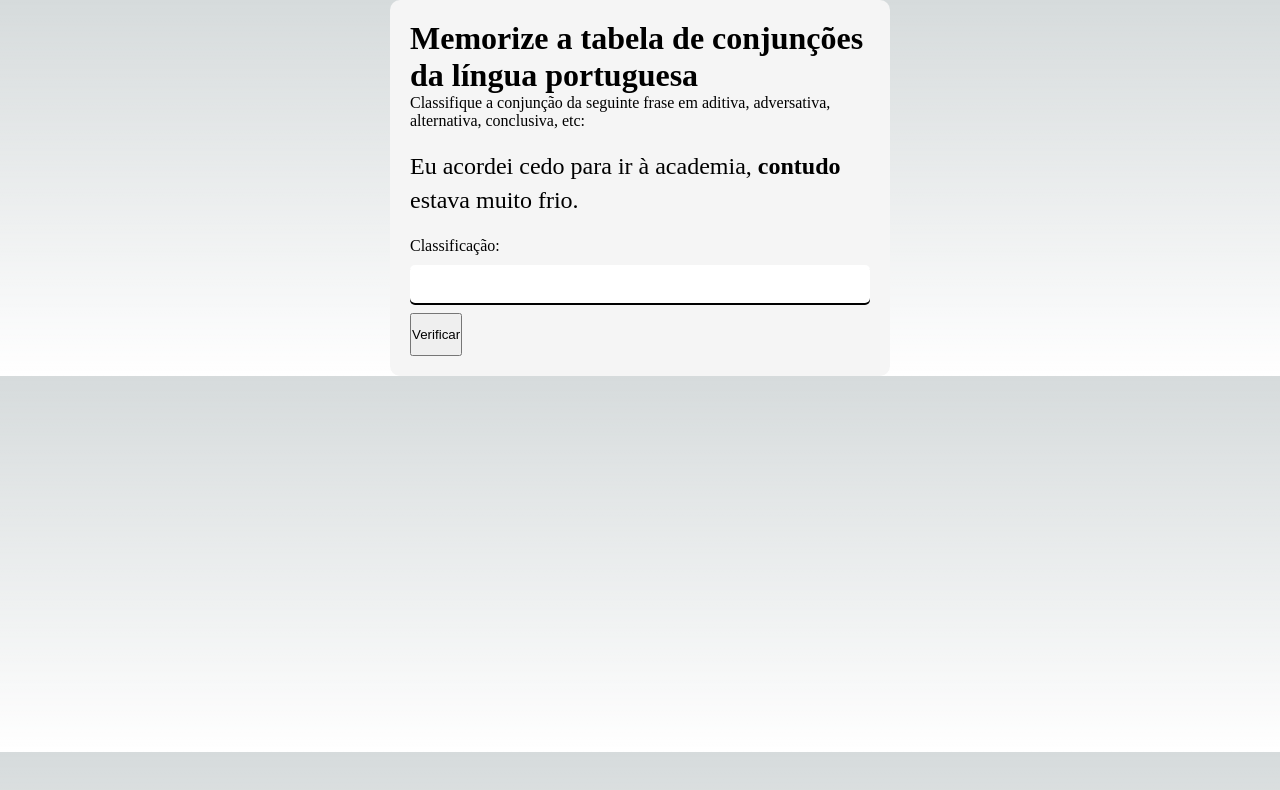
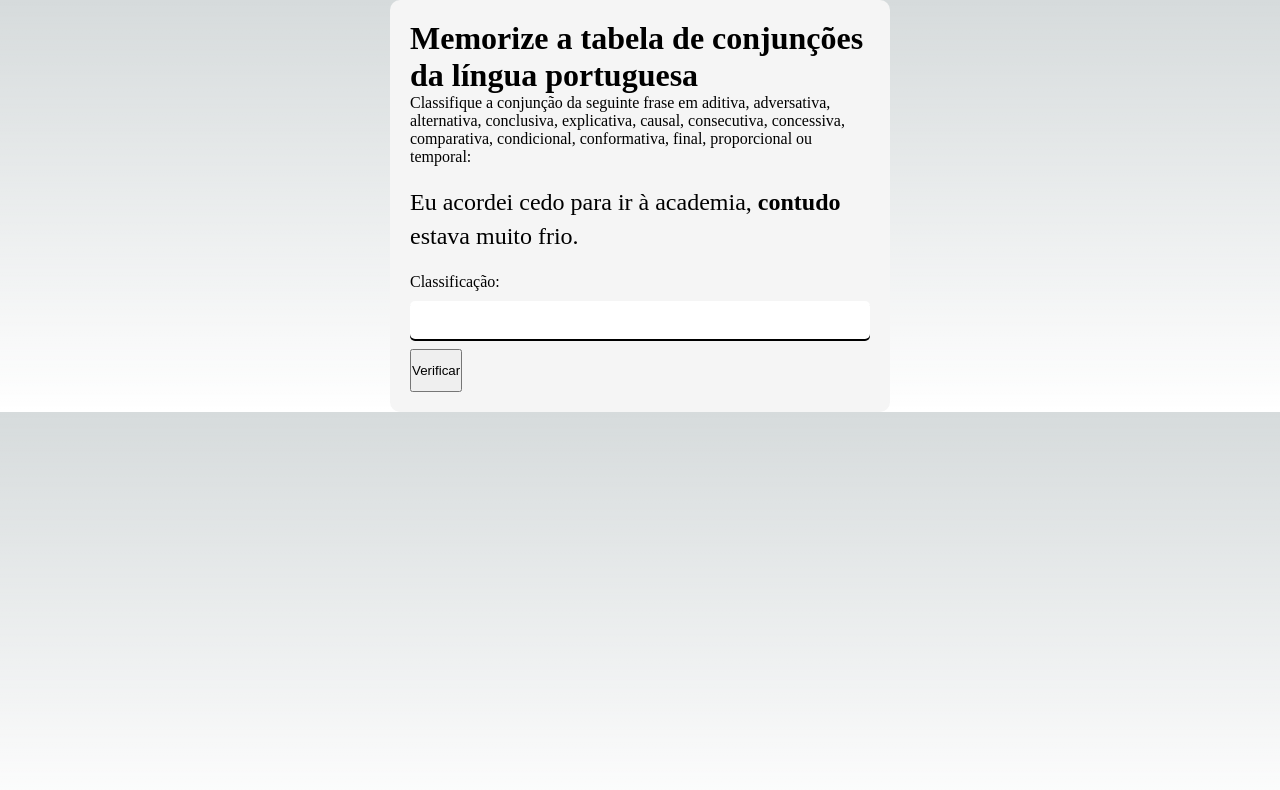
Before and after one commit to kleytonlopes/treinamento-conjuncoes, a Next.js app: page / in a window 1280 px wide. Shown: the top 790 px of the page. Built offline with nearby package versions, Linux system fonts and the light colour scheme.

Commit message:
Update index.js

```diff
--- a/pages/index.js
+++ b/pages/index.js
@@ -50,7 +50,8 @@ export default function Conjunctions() {
       <h1>Memorize a tabela de conjunções da língua portuguesa</h1>
       <p>
         Classifique a conjunção da seguinte frase em aditiva, adversativa,
-        alternativa, conclusiva, etc:
+        alternativa, conclusiva, explicativa, causal, consecutiva, concessiva,
+        comparativa, condicional, conformativa, final, proporcional ou temporal:
       </p>
       {showNewQuestion && currentConjunction != '' &&(
         <p
```
